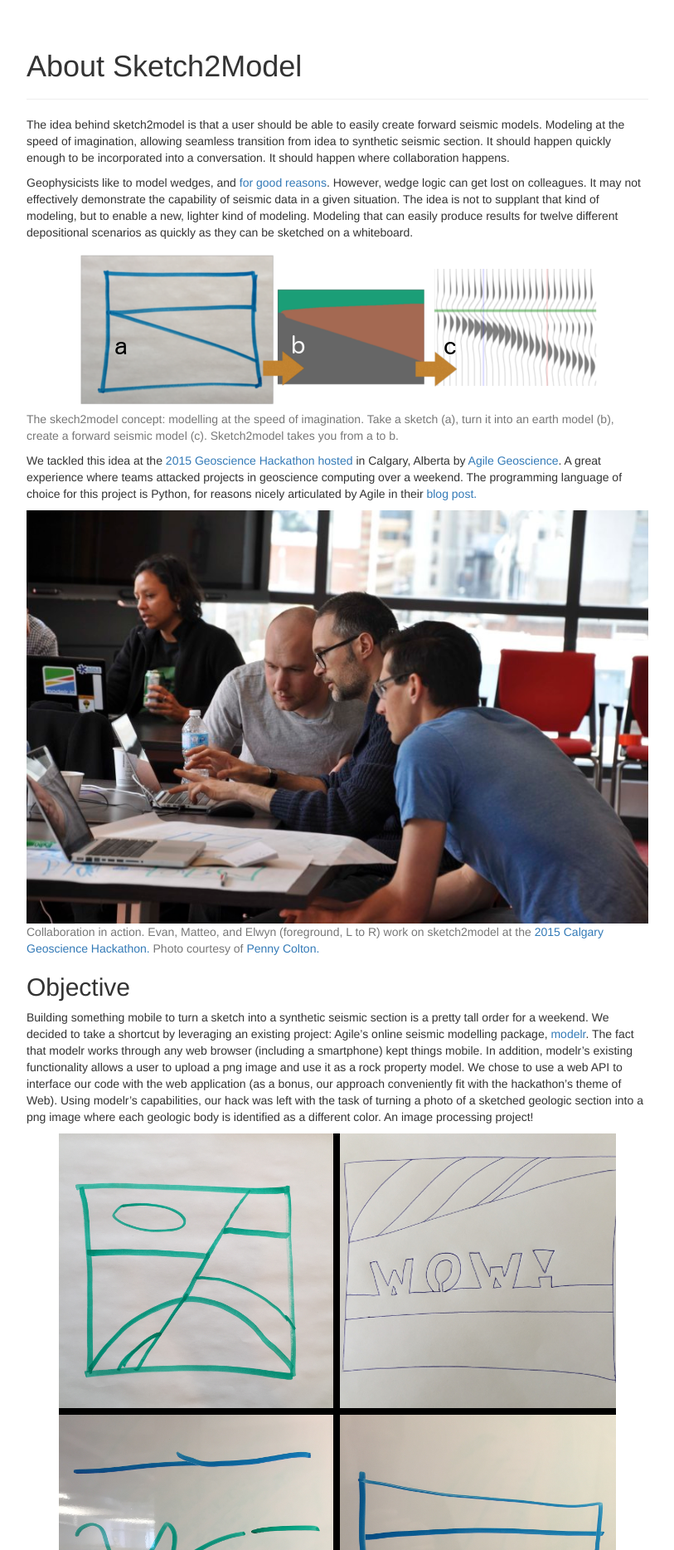
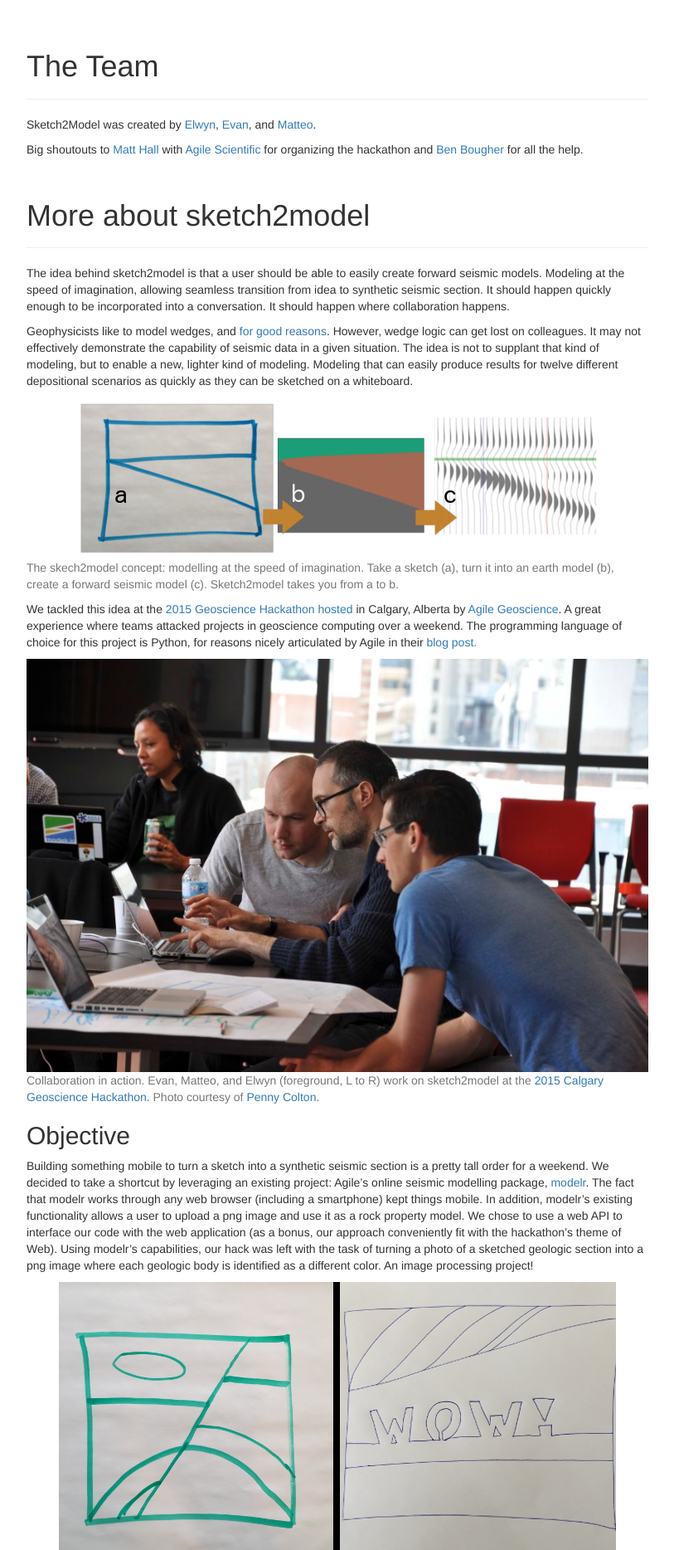
Before and after one commit to epsalt/sketch2model-web, a Flask app: page /about in a window 1280 px wide. Shown: the part 52-1920 px from the top of the page at 83% size, without its empty margins (233-1046 px from the left). Run offline with Flask 2, Linux system fonts and the light colour scheme; some libraries are stand-ins or nearby versions.

Commit message:
Add shoutouts and out links to about page

```diff
--- a/sketch2model_web/templates/about.html
+++ b/sketch2model_web/templates/about.html
@@ -1,10 +1,32 @@
 {% extends "boilerplate.html" %}
 {% block content %}
+
 
 <div class="row">
   <div class="col-sm-offset-2 col-sm-8">
     <div class="page-header">
-      <h1 id="about-sketch2model">About Sketch2Model</h1>
+      <h1>The Team</h1>
+    </div>
+    <p>
+      Sketch2Model was created
+      by <a href="https://scibbatical.wordpress.com/">
+      Elwyn</a>, <a href="http://www.epsalt.ca"> Evan</a>,
+      and <a href="https://mycarta.wordpress.com/"> Matteo</a>.
+    </p>
+    <p>
+      Big shoutouts to <a href="https://twitter.com/kwinkunks">Matt
+      Hall</a> with <a href="https://agilescientific.com/"> Agile
+      Scientific</a> for organizing the hackathon
+      and <a href="https://github.com/ben-bougher">Ben Bougher</a> for
+      all the help.
+    </p>
+  </div>
+</div>
+
+<div class="row">
+  <div class="col-sm-offset-2 col-sm-8">
+    <div class="page-header">
+      <h1 id="about-sketch2model">More about sketch2model</h1>
     </div>
     <p>
       The idea behind sketch2model is that a user should be able to
@@ -190,6 +212,24 @@
       posted on these sites is scant right now, but we are working to
       add more information and documentation through time.
     </p>
+    <h2 id="reading">Further reading</h2>
+    <ul>
+      <li>
+        Elwyn's articles about sketch2model:
+        <a href="https://scibbatical.wordpress.com/2016/05/02/sketch2model/">
+        an introduction to sketch2model</a> and
+        <a href="https://scibbatical.wordpress.com/2016/12/10/mild-or-wild/">
+        robustness through morphological filtering.</a>
+      </li>
+      <li>
+        Matteo's articles on sketch2model:
+        <a href="https://mycarta.wordpress.com/2016/05/25/sketch2model-sketch-image-enhancements/">
+        sketch2model image enhancements</a> and
+        <a href="https://mycarta.wordpress.com/2016/07/22/sketch2model-linking-edges-with-mathematical-morphology/">
+        linking edges with mathematical morphology</a>
+      </li>
+    </ul>
+
   </div>
 </div>
 
```
